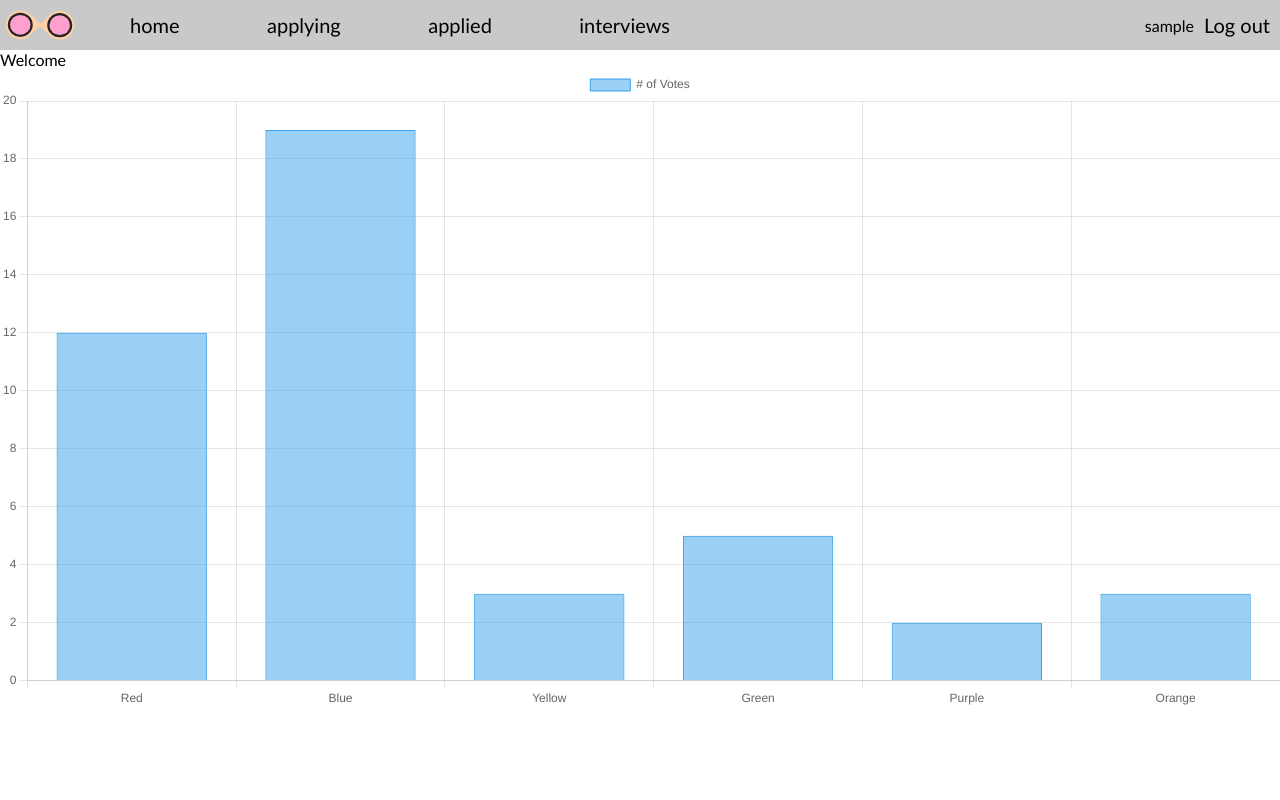
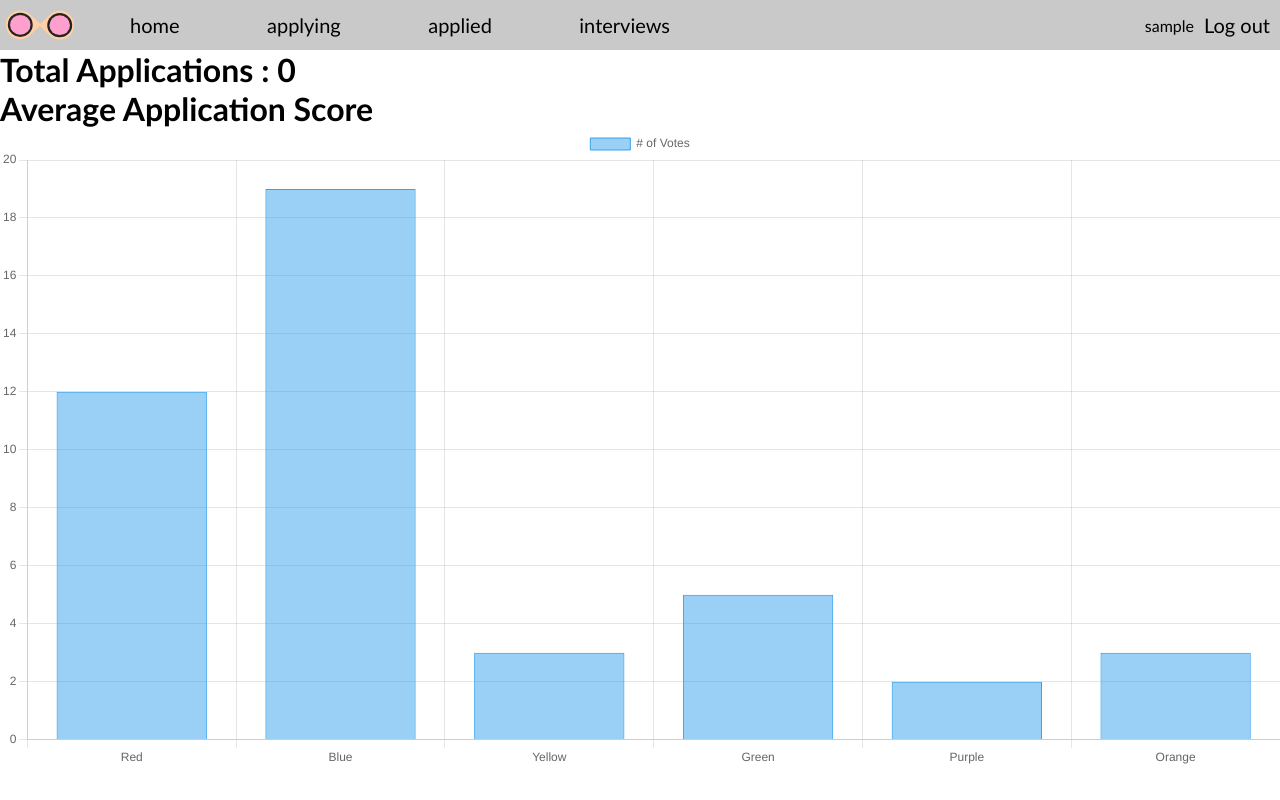
Before and after one commit to Hanippa/JobSpree, a Django app: page / in a window 1280 px wide. Run offline with Django 4.2, Linux system fonts and the light colour scheme; the visitor is signed in with stand-in values (Sample User, id 1); data that the repository does not hold is empty.

Commit message:
Minor home page changes - not final

```diff
--- a/jobspree/tracker/forms.py
+++ b/jobspree/tracker/forms.py
@@ -33,6 +33,8 @@
         model = Interviews
         fields = "__all__"
         exclude = ('user' , 'recording' , 'transcript')
+
+
     def __init__(self, *args, **kwargs):
         super(interviewsForm, self).__init__(*args, **kwargs)
         self.fields['company'].label = ""
--- a/jobspree/tracker/templates/tracker/home.html
+++ b/jobspree/tracker/templates/tracker/home.html
@@ -2,7 +2,8 @@
 
 {%block content%}
 
-Welcome
+<h1>Total Applications : {{applied.count}}</h1>
+<h1>Average Application Score <span id='average-score'></span></h1>
 
 <div>
   <canvas id="myChart"></canvas>
@@ -32,3 +33,6 @@
   });
 </script>
 {%endblock%}
+
+{% comment %} questions : How to you get the average of the scores?
+            How do you limit the multi choice to only of the specific user? {% endcomment %}
--- a/jobspree/tracker/views.py
+++ b/jobspree/tracker/views.py
@@ -8,7 +8,11 @@
 
 
 def home(request):
-    return render(request, 'tracker/home.html')
+    context = {}
+    context['applying'] = Applying.objects.filter(user = request.user)
+    context['applied'] = Applied.objects.filter(user = request.user)
+    context['interviews'] = Interviews.objects.filter(user = request.user)
+    return render(request, 'tracker/home.html' , context)
 
 def applying(request):
     if request.method == 'POST':
```
Also changed, not shown: 1 other file.
